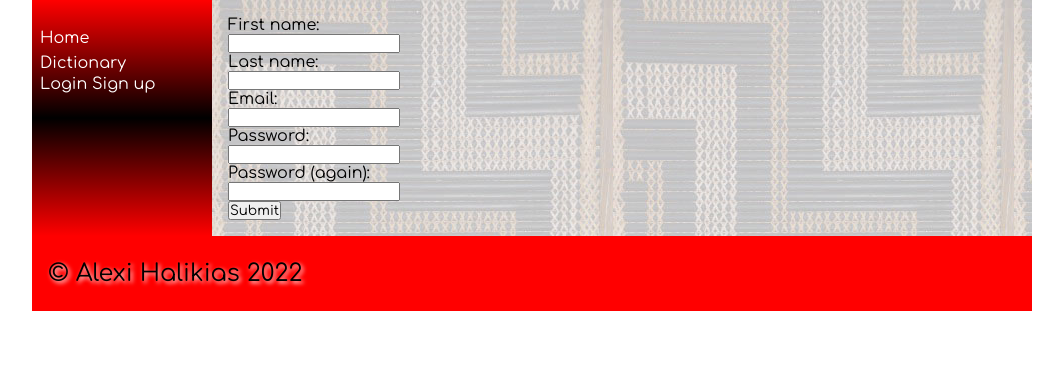
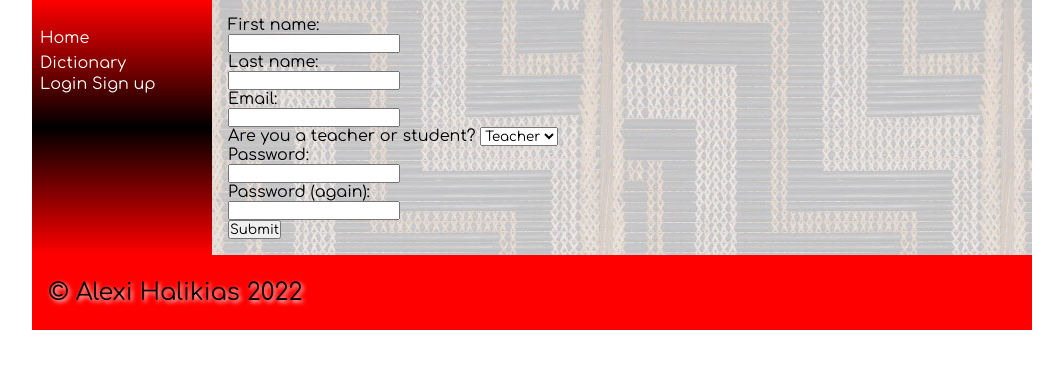
Before and after one commit to Hungusb/Maori-Dictionary, a Flask app: page /signup in a window 1280 px wide. Shown: the part 64-433 px from the top of the page, without its empty margins (108-1171 px from the left). Run offline with Flask 2, Linux system fonts and the light colour scheme; some web fonts are replaced.

Commit message:
Created drop box for teacher or student and is recognised in table

```diff
--- a/app.py
+++ b/app.py
@@ -91,8 +91,15 @@ def render_signup():
         fname = request.form.get('fname').strip().lower()
         lname = request.form.get('lname').strip().lower()
         email = request.form.get('email').strip().lower()
+        editor = request.form.get('editor').strip().lower()
         password = request.form.get('pass')
         password2 = request.form.get('pass2')
+
+        if editor == 'teacher':
+            editor_value = 1
+        else:
+            editor_value = 0
+
 
         if password != password2:
             return redirect('/signup?error=Passwords+do+not+match')
@@ -103,11 +110,11 @@ def render_signup():
         hashed_password = flask_bcrypt.generate_password_hash(password)
 
         con = create_connection(DB_NAME)
-        query = "INSERT INTO users(id, fname, lname, email, password) VALUES (NULL, ?, ?, ?, ?)"
+        query = "INSERT INTO users(id, fname, lname, email, password, editor) VALUES (NULL, ?, ?, ?, ?, ?)"
         cur = con.cursor()
 
         try:
-            cur.execute(query, (fname, lname, email, hashed_password))
+            cur.execute(query, (fname, lname, email, hashed_password, editor_value))
         except sqlite3.IntegrityError:
             return redirect('/signup?error=email+is+already+in+use')
         con.commit()
--- a/templates/signup.html
+++ b/templates/signup.html
@@ -22,6 +22,13 @@ Sign Up
     </div>
 
     <div class="form-group">
+        <label for="editor">Are you a teacher or student?</label>
+        <select name="editor" id="editor">
+            <option value="Teacher">Teacher</option>
+            <option value="Student">Student</option>
+        </select>
+
+    <div class="form-group">
         <div class="form-label">Password: </div>
         <div class="form-element"><input id="pass" name="pass" type="password" required> </div>
     </div>
```
